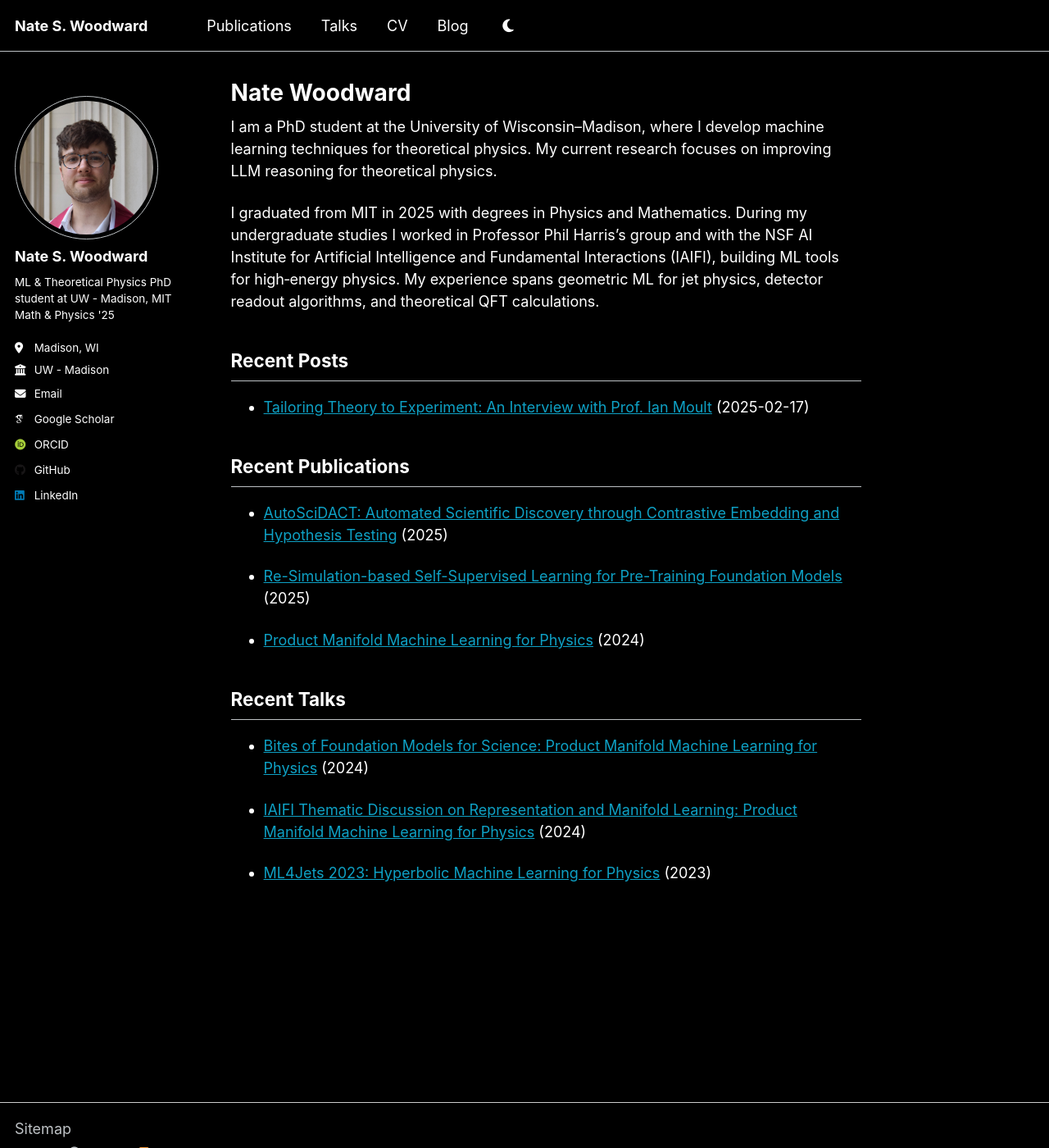
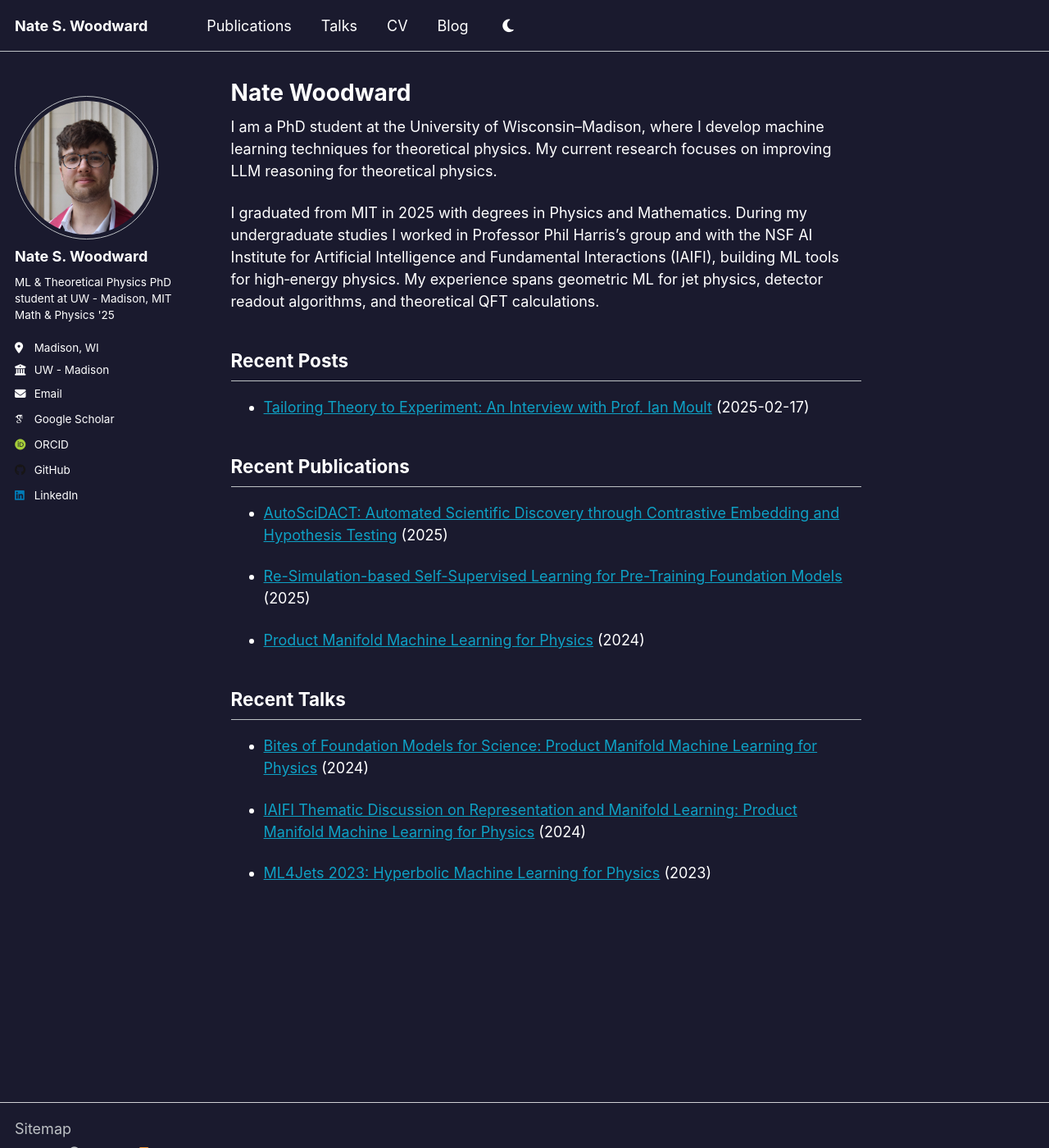
Before and after one commit to nswood/nswood.github.io, a Jekyll site: the page built from _pages/about.md, in a window 1280 px wide and 1400 px high. Shown: the whole window at 82% size. Built offline with Jekyll 4.4.1, drawn with Linux system fonts in a browser that asks for light colours; some web fonts are replaced; a script that is not in the unit is left out.

Commit message:
Soften dark theme background from pure black to dark charcoal for less harsh contrast

```diff
--- a/_sass/theme/_dark.scss
+++ b/_sass/theme/_dark.scss
@@ -8,7 +8,7 @@ $dark-gray : mix(#000, $gray, 40%);
 $darker-gray : mix(#000, $gray, 60%);
 $light-gray : mix(#fff, $gray, 50%);
 
-$background : #000000;
+$background : #1a1a2e;
 $background-light : mix(#fff, $background, 80%);
 $background-lighter : mix(#fff, $background, 90%);
 $text : #ffffff;
```
